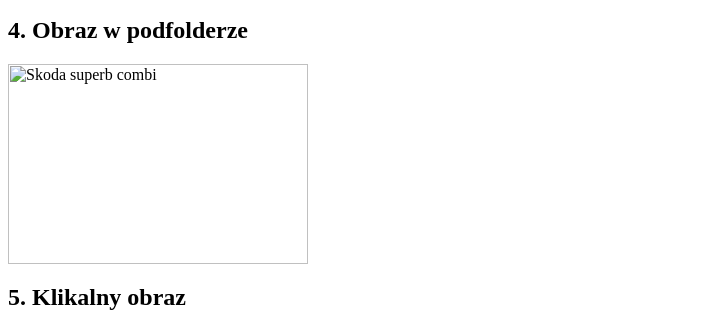
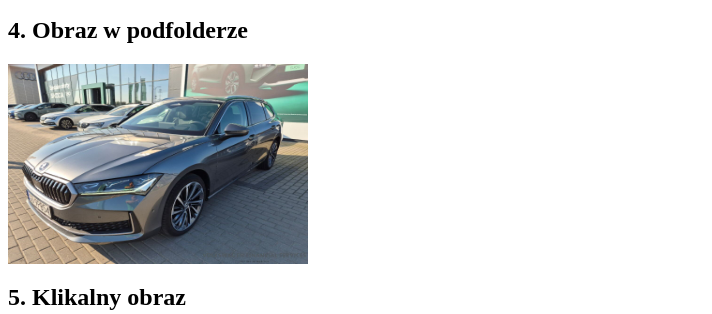
Before and after one commit to ArseniChyzheuski/Obazy, a plain HTML site: page index.html in a window 1280 px wide. Shown: the part 1134-1448 px from the top of the page, without its empty margins (0-712 px from the left). Drawn offline with Linux system fonts and the light colour scheme.

Commit message:
Update index.html

```diff
--- a/index.html
+++ b/index.html
@@ -31,7 +31,7 @@
             <p>Obraz z rozmiarem ustawionym za pomocą CSS:</p>
             <img class="obraz4" src="4obraz.jpg" alt="Audi A5 Coupe">
         <h2>4. Obraz w podfolderze</h2>
-            <img src="\Users\Uczen01\Desktop\Arseni Chyzheuski\Obraz\5obraz.jpg" alt="Skoda superb combi" width="300" height="200">
+            <img src="5obraz.jpg" alt="Skoda superb combi" width="300" height="200">
         <h2>5. Klikalny obraz</h2>
             <a href="https://zsdios.pl/">
                 <img src="logo.png" alt="Logo szkoly" class="obrazek">
```
